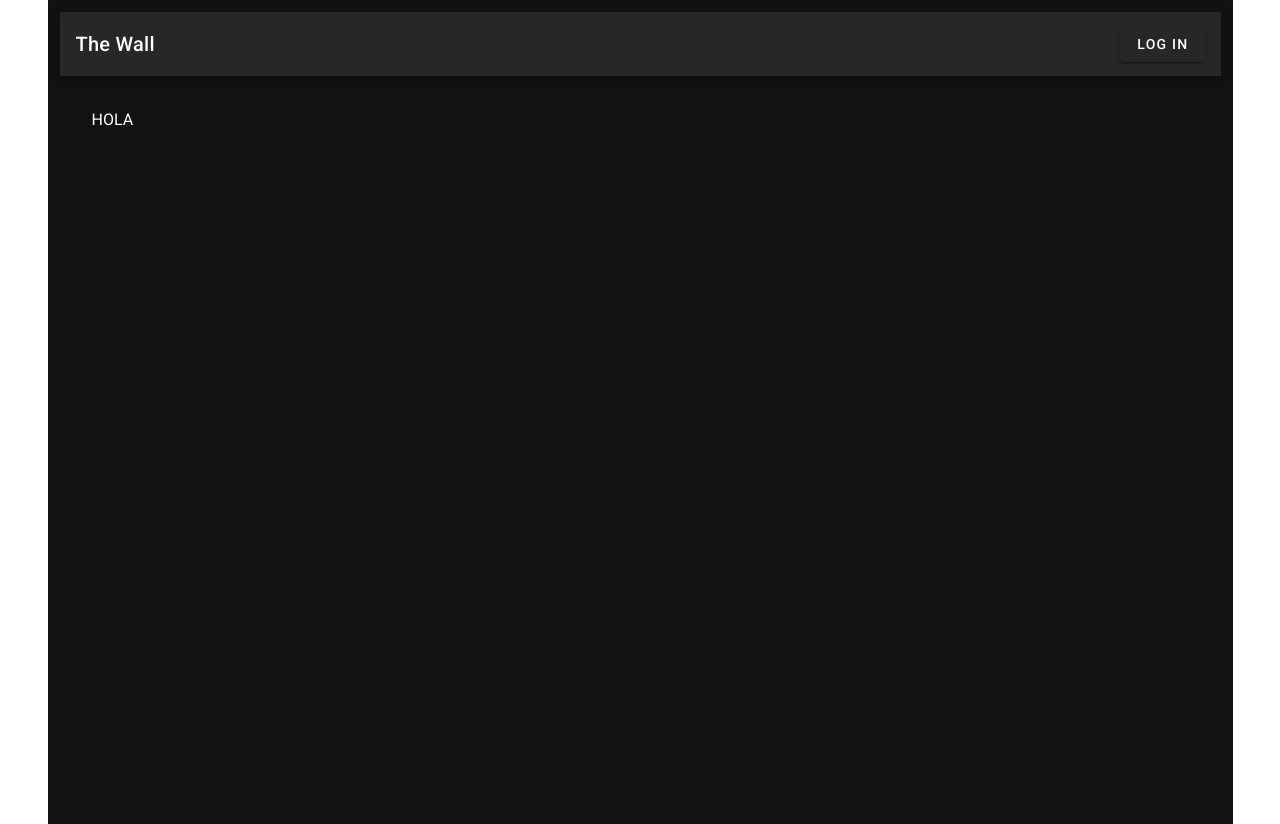
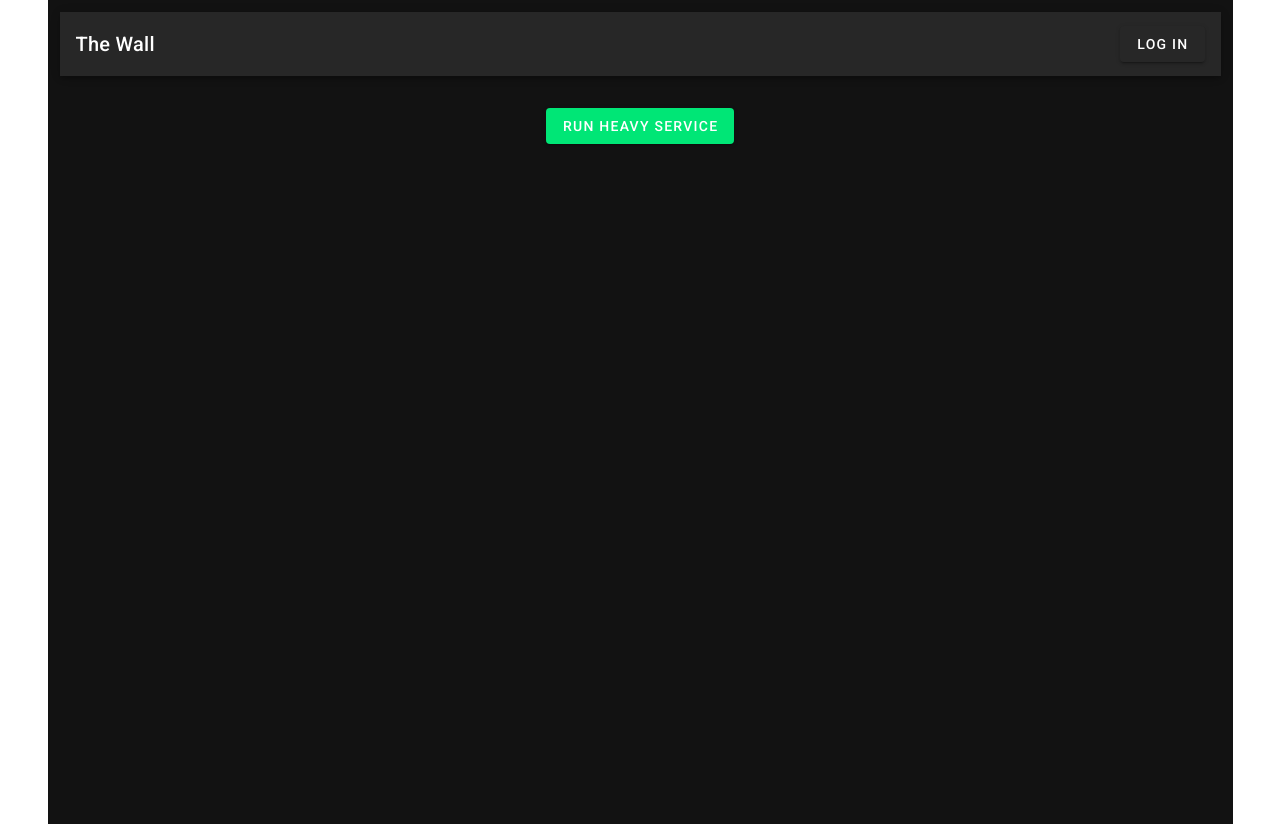
Before and after one commit to nicobritos/redes-webapp-2021c1, a Nuxt app: page / in a window 1280 px wide. Built offline with nearby package versions, Linux system fonts and the light colour scheme.

Commit message:
Run heavy service btn

```diff
--- a/layouts/error.vue
+++ b/layouts/error.vue
@@ -8,7 +8,6 @@
         <h1 v-else>
             {{ otherError }}
         </h1>
-        <!-- TODO: If logged, go to posts -->
         <NuxtLink to="/">
             Home page
         </NuxtLink>
--- a/pages/index.vue
+++ b/pages/index.vue
@@ -1,7 +1,7 @@
 <template>
     <div>
-        <div class="pa-8">
-            HOLA
+        <div class="pa-8 text-center">
+            <v-btn color="success" @click="service">Run heavy service</v-btn>
         </div>
     </div>
 </template>
@@ -18,6 +18,9 @@ export default {
     }),
 
     methods: {
+        service() {
+            console.log("Heavy service called")
+        }
     }
 }
 </script>
--- a/pages/login.vue
+++ b/pages/login.vue
@@ -26,7 +26,7 @@ export default {
 
     methods: {
         validate () {
-            if(this.$refs.form.validate()) {
+            if(this.$refs.form.validate()) { // TODO: check password
                 this.login();
             }
         },
--- a/pages/posts.vue
+++ b/pages/posts.vue
@@ -1,4 +1,3 @@
-<!-- TODO: Deny access if not logged in -->
 <template>
     <div>
         <div class="pa-8">
```
